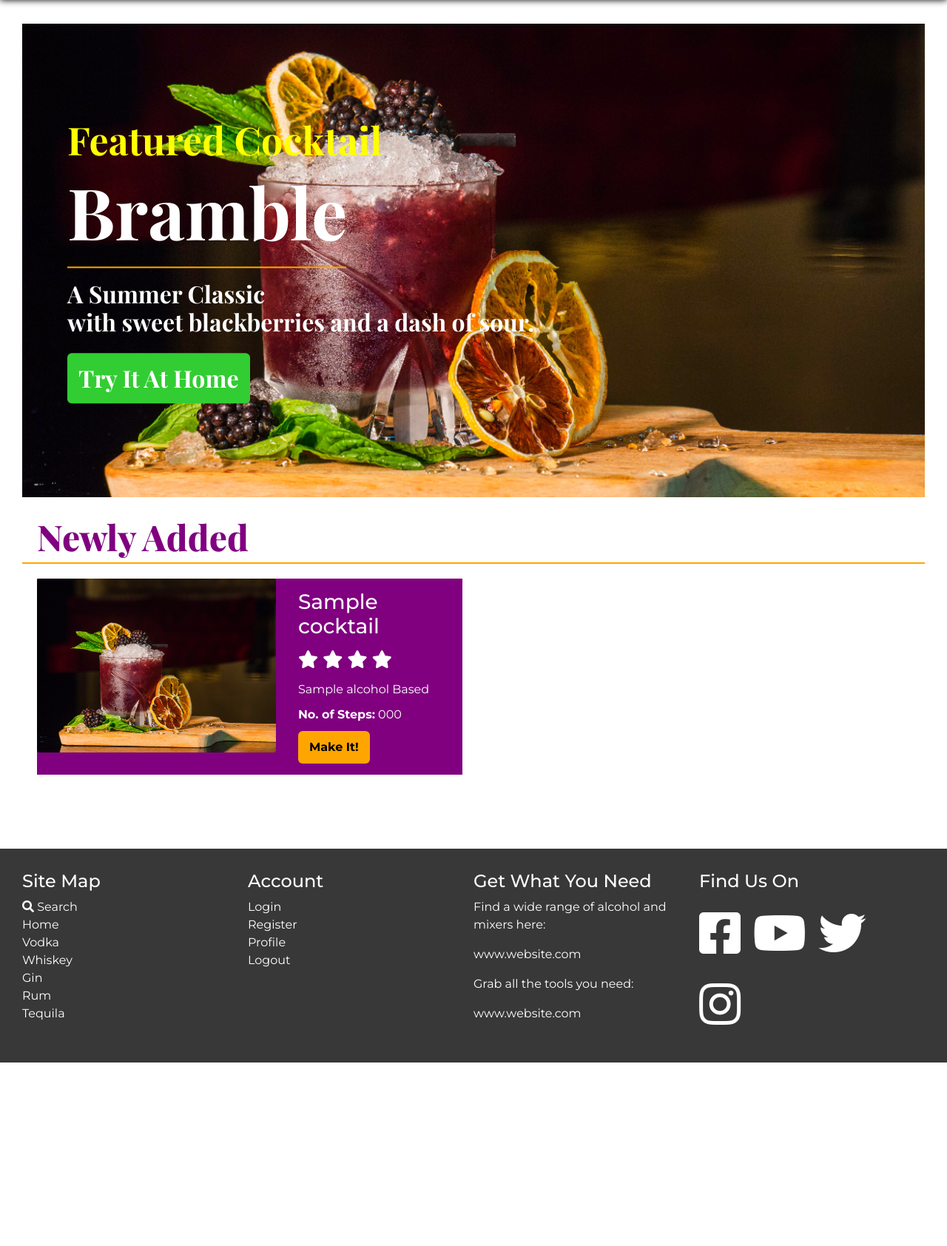
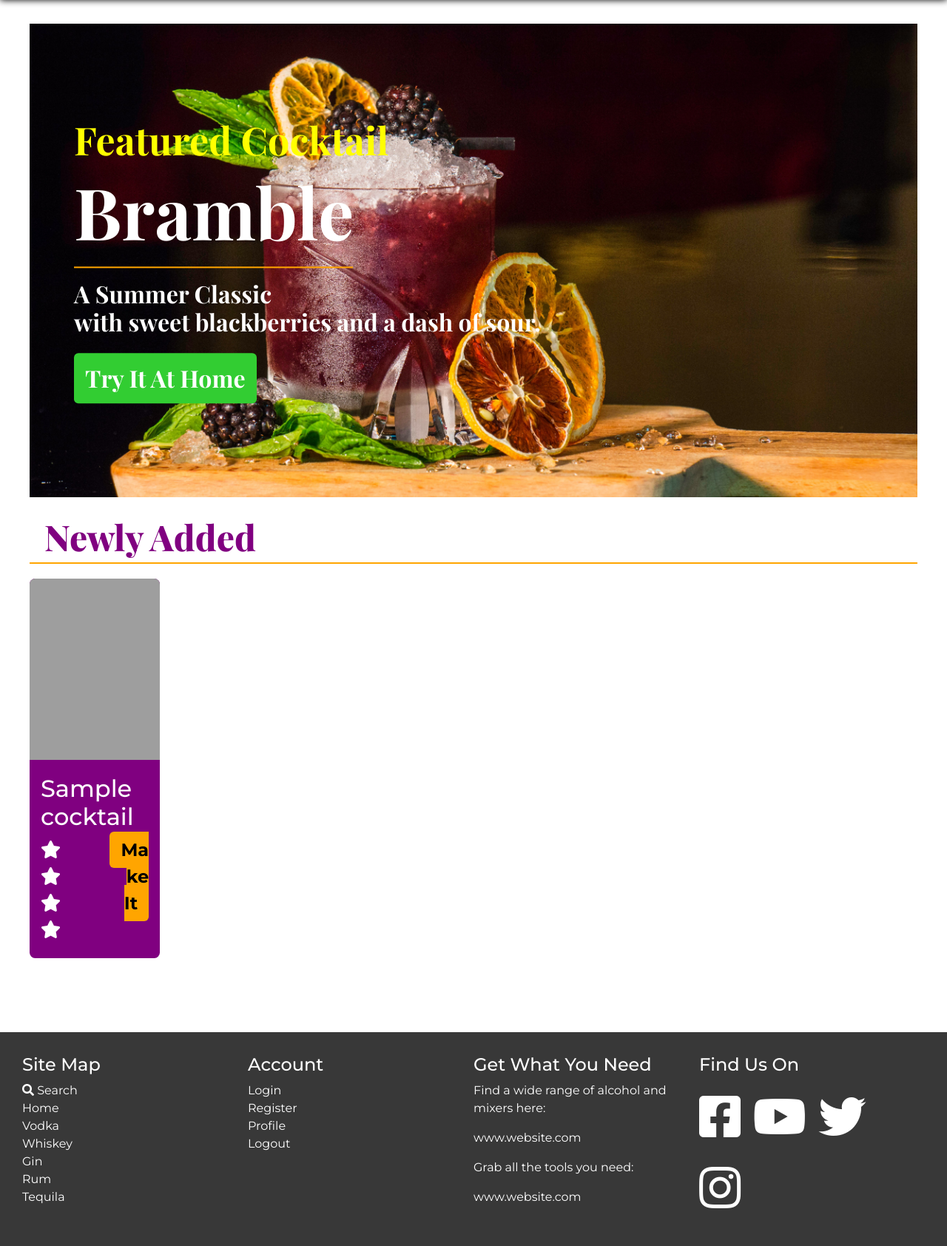
Before and after one commit to LiamDHall/Mixology, a Flask app: page / in a window 1280 px wide. Shown: the part 68-1752 px from the top of the page at 74% size. Before the commit the page ends 1504 px from the top, so only its background shows below. Run offline with Flask 2, Linux system fonts and the light colour scheme; a database or web service that is not in the repository returns one stand-in record (values such as "Sample title"); some libraries are stand-ins or nearby versions; some web fonts are replaced; grey boxes are pictures that could not be loaded.

Commit message:
Add and style cocktail carousel
Uses Swiper API carousel head to https://swiperjs.com/ for documentation.

```diff
--- a/app.py
+++ b/app.py
@@ -19,7 +19,7 @@ mongo = PyMongo(app)
 @app.route("/")
 @app.route("/home")
 def home():
-    cocktails = mongo.db.cocktails.find()
+    cocktails = list(mongo.db.cocktails.find())
     return render_template("home.html", cocktails=cocktails)
 
 
--- a/static/css/style.css
+++ b/static/css/style.css
@@ -18,7 +18,7 @@ body {
 }
 
 main {
-    padding: 100px 30px;
+    padding: 100px 40px;
     min-height: 100%;
 
 }
@@ -38,6 +38,18 @@ ul {
 
 .section {
     margin-top: 20px;
+}
+
+.float-right {
+    float: right;
+}
+
+.float-left {
+    float: left;
+}
+
+.inline-block {
+    display: inline-block;
 }
 
 /*---------------------------Brand Colours--*/
@@ -175,38 +187,10 @@ ul {
     color: white;
 }
 
-/*------------------------------------------------------Product Card--*/
-.rec-card {
-    width: 575px;
-    display: inline-block;
-    background: purple;
-    color: white;
-    margin-left: 20px;
-}
-
-.rec-card_title {
-    font-size: 1.75rem;
-}
-
-.card-body {
-    padding: 15px 0;
-}
-
-.card-body p{
-    margin: 10px 0;
-}
-
-.card-rating {
-    font-size: 1.5rem;
-}
-
-.card-cta {
-    border: none;
-}
-
 /*------------------------------------------------------Recipe Carsousel--*/
 .rec-carsousel {
     margin-top: 25px;
+    position: relative;
 }
 
 .rec-carsousel_title {
@@ -219,6 +203,117 @@ ul {
 
 .rec-carsousel_page-line {
     margin: 0 0 20px 0;
+}
+
+.rec-carsousel_swiper-button {
+    height: 101%;
+    width: 150px;
+    top: 64%;
+    margin: -15px;
+    transform: translateY(-60%);
+    color: var(--brand-color);
+    font-weight: 800;
+}
+
+.swiper-container {
+    width: 100%;
+    height: 100%;
+}
+
+.swiper-slide {
+    text-align: left;
+    font-size: 18px;
+    background: #fff;
+
+    /* Center slide text vertically */
+    display: -webkit-box;
+    display: -ms-flexbox;
+    display: -webkit-flex;
+    display: flex;
+    -webkit-box-pack: center;
+    -ms-flex-pack: center;
+    -webkit-justify-content: center;
+    justify-content: center;
+    -webkit-box-align: center;
+    -ms-flex-align: center;
+    -webkit-align-items: center;
+    align-items: center;
+}
+
+.swiper-pagination {
+    position: static;
+    margin-left: 20px;
+}
+
+.swiper-pagination-bullet {
+    border-radius: 0;
+    margin: 5px;
+    height: 20px;
+    width: 20px;
+    background: var(--brand-color);
+}
+
+.swiper-button-prev {
+    background: linear-gradient(-90deg, rgba(255, 255, 255, 0) 0%, rgb(255, 255, 255, 1) 100%);
+}
+
+.swiper-button-next {
+    background: linear-gradient(90deg, rgba(255, 255, 255, 0) 0%, rgb(255, 255, 255, 1) 100%);
+}
+
+.swiper-button-next.swiper-button-disabled,
+.swiper-button-prev.swiper-button-disabled {
+    display: none;
+}
+
+
+
+/*------------------------------------------------------Product Card--*/
+.rec-card {
+    background: purple;
+    color: white;
+    border: 0;
+    border-radius: 7.5px;
+}
+
+.rec-card_container {
+    margin: 0;
+}
+
+.rec-card_item {
+    padding: 0;
+}
+
+.rec-card_title {
+    font-size: 2rem;
+}
+
+.rec-card_img {
+   height: 245px;
+   width: 100%;
+   border-top-left-radius: 7.5px;
+   border-top-right-radius: 7.5px;
+}
+
+.rec-card_info {
+    width: 100%;
+    padding: 20px 15px;
+}
+
+.rec-card_info p{
+    margin: 10px 0;
+}
+
+.rec-card_star-rating {
+    font-size: 1.5rem;
+}
+
+.rec-card_col {
+    text-align: right;
+}
+
+.rec-card_cta {
+    font-size: 1.5rem;
 }
 
 /*------------------------------------------------------Footer--*/
--- a/static/js/scripts.js
+++ b/static/js/scripts.js
@@ -0,0 +1,20 @@
+//  Swiper JS
+var mySwiper = new Swiper('.swiper-container', {
+    // Optional Parameters
+    slidesPerView: 6.5,
+    spaceBetween: 10,
+    slidesPerGroup: 6,
+    direction: 'horizontal',
+    loop: false,
+
+    //  Navigation Arrows
+    navigation: {
+        nextEl: '.swiper-button-next',
+        prevEl: '.swiper-button-prev',
+    },
+
+    //  Pagination
+    pagination: {
+        el: '.swiper-pagination',
+    },
+})
--- a/templates/base.html
+++ b/templates/base.html
@@ -7,6 +7,8 @@
     <link rel="stylesheet" href="https://stackpath.bootstrapcdn.com/bootstrap/4.4.1/css/bootstrap.min.css" integrity="sha384-Vkoo8x4CGsO3+Hhxv8T/Q5PaXtkKtu6ug5TOeNV6gBiFeWPGFN9MuhOf23Q9Ifjh" crossorigin="anonymous">
     <!--Font Awesome Icons-->
     <link rel="stylesheet" href="https://use.fontawesome.com/releases/v5.13.1/css/all.css" integrity="sha384-xxzQGERXS00kBmZW/6qxqJPyxW3UR0BPsL4c8ILaIWXva5kFi7TxkIIaMiKtqV1Q" crossorigin="anonymous">
+    <!--Swiper-->
+    <link rel="stylesheet" href="https://unpkg.com/swiper/swiper-bundle.min.css">
     <!--Local CSS-->
     <link rel="stylesheet" href="{{ url_for('static', filename='css/style.css')}}" type="text/css">
     {% block styles %}
@@ -17,7 +19,7 @@
 <body>
     <!--Site Header-->
     <header class="site-header">
-        <a class="logo" href="#"><i class="fas fa-glass-martini-alt"></i> Mixology</a>
+        <a class="logo" href="{{ url_for('home') }}"><i class="fas fa-glass-martini-alt"></i> Mixology</a>
         <!--Bootstrap Collapsible Menu-->
         <nav class="site-header__nav navbar-expand-lg">
             <button class="navbar-toggler" type="button" data-toggle="collapse" data-target="#site-header-collapsible-navbar" aria-expanded="false" aria-label="Toggle navigation">
@@ -98,8 +100,10 @@
     <!--Bootstrap JS-->
     <script src="https://cdn.jsdelivr.net/npm/popper.js@1.16.0/dist/umd/popper.min.js" integrity="sha384-Q6E9RHvbIyZFJoft+2mJbHaEWldlvI9IOYy5n3zV9zzTtmI3UksdQRVvoxMfooAo" crossorigin="anonymous"></script>
     <script src="https://stackpath.bootstrapcdn.com/bootstrap/4.4.1/js/bootstrap.min.js" integrity="sha384-wfSDF2E50Y2D1uUdj0O3uMBJnjuUD4Ih7YwaYd1iqfktj0Uod8GCExl3Og8ifwB6" crossorigin="anonymous"></script>
+    <!--Swiper-->
+    <script src="https://unpkg.com/swiper/swiper-bundle.min.js"></script>
     <!--Local JS-->
-    <script defer src="{{ url_for('static', filename='js/scripts.js')}}" ></script>
+    <script defer src="{{ url_for('static', filename='js/scripts.js') }}" ></script>
     {% block scripts %}
     {% endblock %}
 </body>
--- a/templates/home.html
+++ b/templates/home.html
@@ -13,29 +13,38 @@
         </div>
     </section>
     <section class="rec-carsousel">
-        <h2 class="rec-carsousel_title">Newly Added</h2>
+        <div class="rec-carsousel_header">
+            <h2 class="rec-carsousel_title inline-block">Newly Added</h2>
+            <!-- If we need pagination -->
+        <div class="swiper-pagination inline-block"></div>
+        </div>
         <hr class="rec-carsousel_page-line page-line page-line--brand">
-        {% for tail in cocktails %}
-        <div class="rec-card">
-            <div class="row">
-                <div class="rec-card_col rec-card_col--left col-7">
-                    <img class="rec-card_img card-img" src="static/images/bramble.jpg" alt="#">
-                </div>
-                <div class="rec-card_col rec-card_col--right col-5">
-                    <div class="card-body">
+        <div class="swiper-container">
+            <!-- Additional required wrapper -->
+            <div class="swiper-wrapper">
+                <!-- Slides -->
+                {% for tail in cocktails %}
+                <div class="rec-card card swiper-slide">
+                    <img class="rec-card_img card-img-top" src="static/images/pornstar.jpg" alt="#">
+                    <div class="rec-card_info card-body">
                         <h5 class="rec-card_title">{{ tail.cocktail_name }}</h5>
-                            <p class="card-rating">
+                        <div class="row">
+                            <div class="rec-card_star-rating col-6">
                                 {%  for i in range (0, tail.rating) %}
                                     <i class="fas fa-star"></i>
                                 {% endfor %}
-                            </p>
-                        <p class="card-text">{{ tail.alcohol }} Based</p>
-                        <p class="card-text"><strong>No. of Steps:</strong> {{ tail.number_of_steps }}</p>
-                        <a href="#" class="card-cta cta btn btn-primary">Make It!</a>
+                            </div>
+                            <div class="rec-card_col col-6">
+                                <a href="#" class="rec-card_cta cta">Make It</a>
+                            </div>
+                        </div>
                     </div>
                 </div>
+                {% endfor %}
             </div>
+            <!-- If we need navigation buttons -->
+            <div class="rec-carsousel_swiper-button swiper-button-prev"></div>
+            <div class="rec-carsousel_swiper-button swiper-button-next"></div>
         </div>
-        {% endfor %}
     </section>
 {% endblock %}
```
